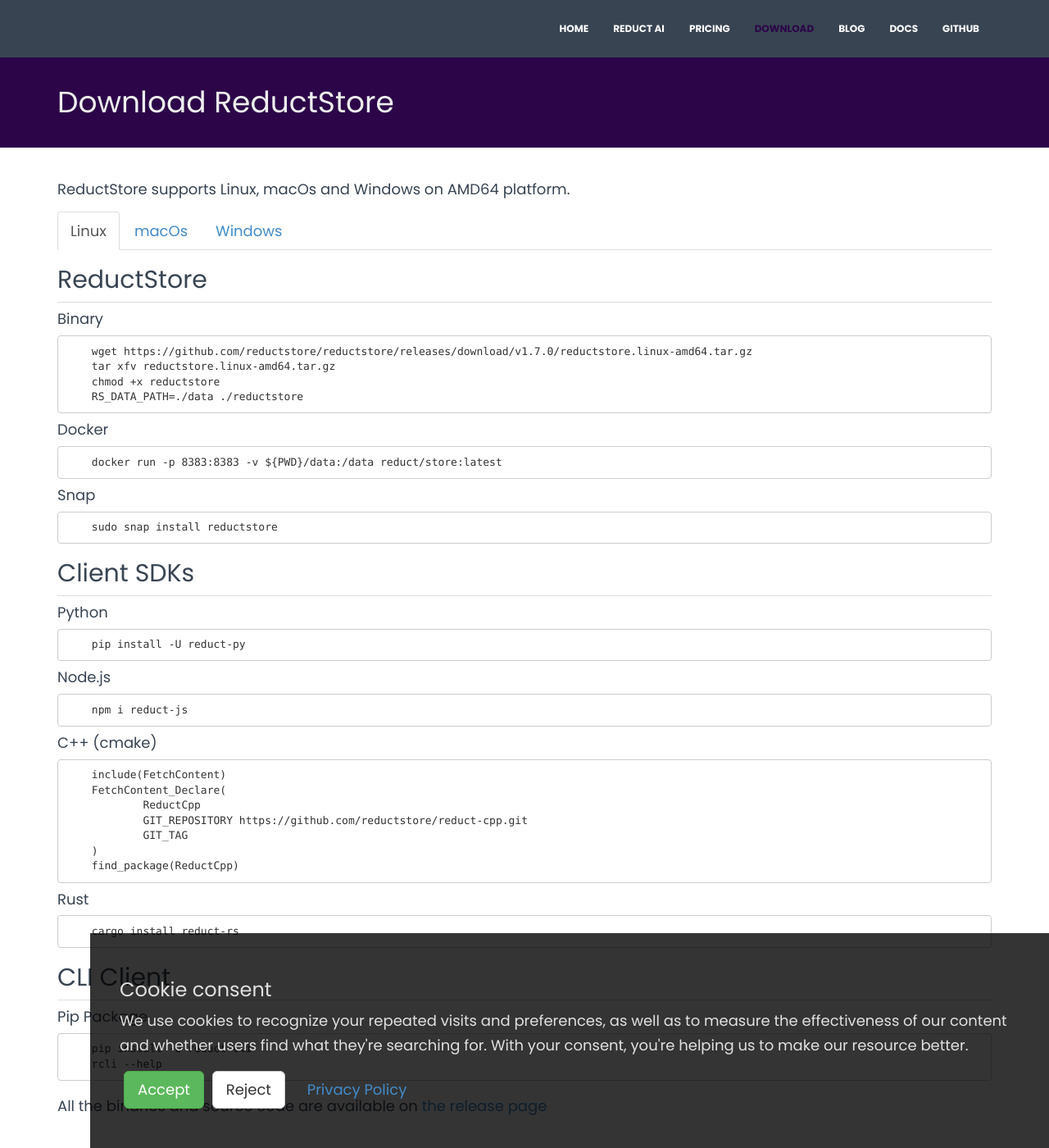
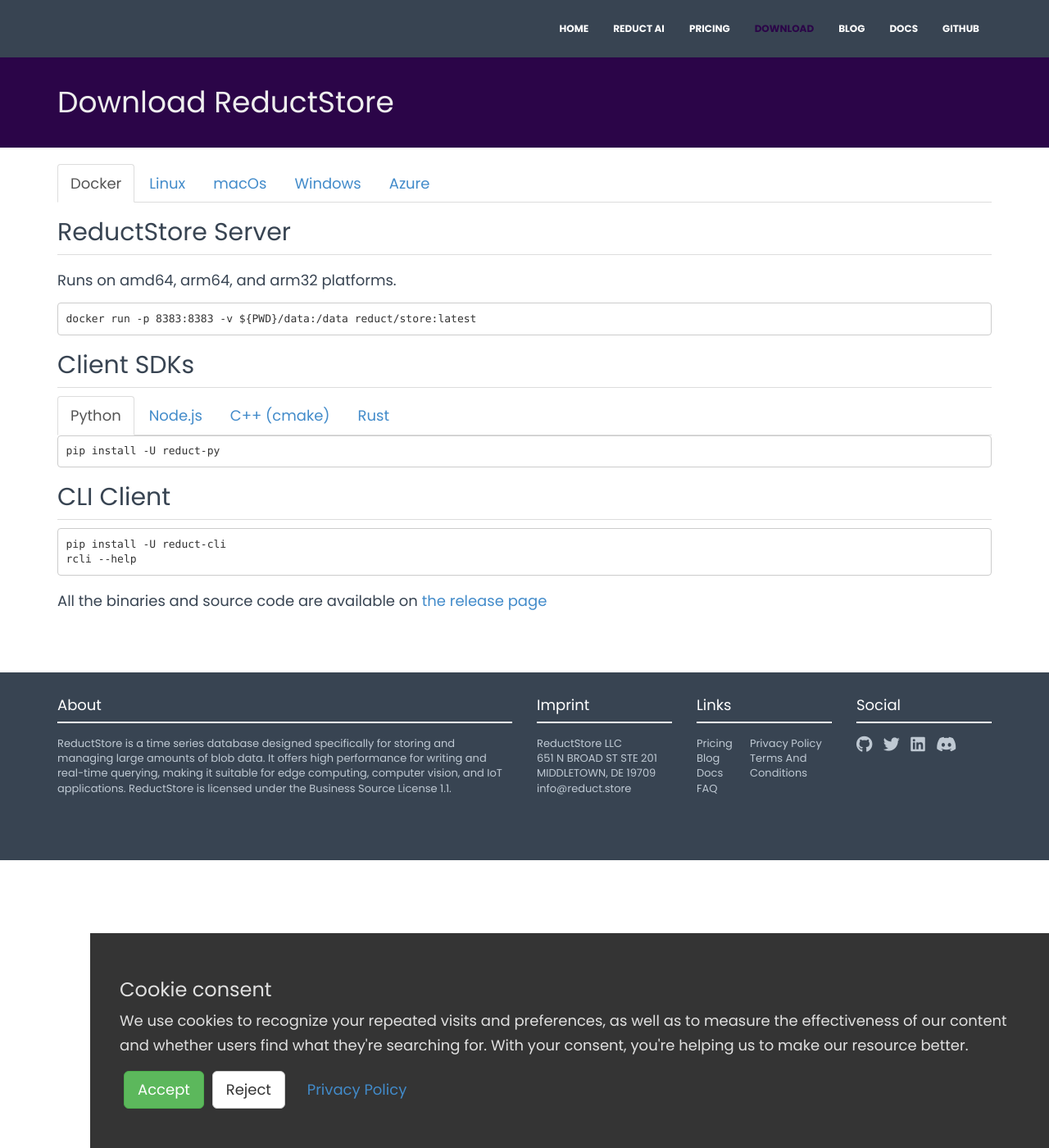
Before and after one commit to reductstore/homepage, a Jekyll site: the page built from _pages/download/index.html, in a window 1280 px wide and 1400 px high. Shown: the whole window at 82% size. Built offline with Jekyll 4.4.1, drawn with Linux system fonts in a browser that asks for light colours; nearby versions of some CDN libraries.

Commit message:
RS-24: New download page structure with Azure tab (#30)
* new download page structure with Azure tab

* correct platform compatibility

```diff
--- a/_includes/download_cli.html
+++ /dev/null
@@ -1,9 +0,0 @@
-<h2>CLI Client</h2>
-
-<div class="hline"></div>
-
-<h4>Pip Package</h4>
-<pre>
-    <code>pip install -U reduct-cli</code>
-    <code>rcli --help</code>
-</pre>
--- a/_includes/download_sdks.html
+++ /dev/null
@@ -1,28 +0,0 @@
-<h2>Client SDKs</h2>
-<div class="hline"></div>
-
-<h4>Python</h4>
-<pre>
-    <code>pip install -U reduct-py</code>
-</pre>
-
-<h4>Node.js</h4>
-<pre>
-    <code>npm i reduct-js</code>
-</pre>
-
-<h4>C++ (cmake)</h4>
-<pre>
-    <code>include(FetchContent)
-    FetchContent_Declare(
-            ReductCpp
-            GIT_REPOSITORY https://github.com/reductstore/reduct-cpp.git
-            GIT_TAG {{ site.projects.reduct_storage.version }}
-    )
-    find_package(ReductCpp)</code>
-</pre>
-
-<h4>Rust</h4>
-<pre>
-    <code>cargo install reduct-rs</code>
-</pre>
--- /dev/null
+++ b/_pages/download/azure.html
@@ -0,0 +1,25 @@
+<h2>ReductStore Server</h2>
+<div class="hline"></div>
+
+<p>Runs on amd64, arm64, and arm32 platforms.</p>
+
+<p>
+  Discover
+  <a
+    href="#"
+    onclick="openTabLink('https://azuremarketplace.microsoft.com/en-US/marketplace/apps/reductstorellc1689939980623.reductstore')"
+    >ReductStore on Azure Marketplace</a
+  >. For more detailed information and guidance, refer to our
+  <a href="#" onclick="openTabLink('https://docsdev.reduct.store/#azure-iot')"
+    >official documentation</a
+  >.
+</p>
+
+<!--
+Workaround: Using JS to open links due to conflict between Bootstrap tabs and direct hyperlinks.
+-->
+<script>
+  function openTabLink(url) {
+    window.open(url, "_blank");
+  }
+</script>
--- /dev/null
+++ b/_pages/download/cli.html
@@ -0,0 +1,7 @@
+<h2>CLI Client</h2>
+<div class="hline"></div>
+
+<pre>
+<code>pip install -U reduct-cli</code>
+<code>rcli --help</code>
+</pre>
--- /dev/null
+++ b/_pages/download/docker.html
@@ -0,0 +1,8 @@
+<h2>ReductStore Server</h2>
+<div class="hline"></div>
+
+<p>Runs on amd64, arm64, and arm32 platforms.</p>
+
+<pre>
+<code>docker run -p 8383:8383 -v ${PWD}/data:/data reduct/store:latest</code>
+</pre>
--- a/_pages/download/index.html
+++ b/_pages/download/index.html
@@ -4,68 +4,64 @@
 description: Download page for ReductStore and its SDKs with download links and instructions for Linux, Windows and macOS.
 permalink: /download
 ---
-<p>
-    ReductStore supports Linux, macOs and Windows on AMD64 platform.
-</p>
+
 <ul class="nav nav-tabs" role="tablist">
   <li role="presentation" class="active">
-        <a href="#linux" aria-controls="python" role="tab" data-toggle="tab">Linux</a>
+    <a href="#docker" aria-controls="docker" role="tab" data-toggle="tab"
+      >Docker</a
+    >
+  </li>
+  <li role="presentation">
+    <a href="#linux" aria-controls="python" role="tab" data-toggle="tab"
+      >Linux</a
+    >
   </li>
   <li role="presentation">
     <a href="#macOs" aria-controls="js" role="tab" data-toggle="tab">macOs</a>
   </li>
   <li role="presentation">
-        <a href="#windows" aria-controls="cpp" role="tab" data-toggle="tab">Windows</a>
+    <a href="#windows" aria-controls="cpp" role="tab" data-toggle="tab"
+      >Windows</a
+    >
+  </li>
+  <li role="presentation">
+    <a href="#azure" aria-controls="azure" role="tab" data-toggle="tab"
+      >Azure</a
+    >
   </li>
 </ul>
 
 <!-- Tab panes -->
 <div class="tab-content" id="UsageTab">
-    <div role="tabpanel" class="tab-pane active" id="linux">
-        <h2>ReductStore</h2>
-        <div class="hline"></div>
+  <div role="tabpanel" class="tab-pane active" id="docker">
+    {% include_relative docker.html %}{% include_relative sdks.html
+    prefix="docker" %} {% include_relative cli.html %}
+  </div>
 
-        <h4>Binary</h4>
+  <div role="tabpanel" class="tab-pane" id="linux">
+    {% include_relative linux.html %} {% include_relative sdks.html
+    prefix="linux" %} {% include_relative cli.html %}
+  </div>
 
-        <pre><code>    wget https://github.com/reductstore/reductstore/releases/download/{{ site.projects.reductstore.version }}/reductstore.linux-amd64.tar.gz
-    tar xfv reductstore.linux-amd64.tar.gz
-    chmod +x reductstore
-    RS_DATA_PATH=./data ./reductstore</code></pre>
-        <h4>Docker</h4>
-        <pre><code>    docker run -p 8383:8383 -v ${PWD}/data:/data reduct/store:latest</code></pre>
-        <h4>Snap</h4>
-        <pre><code>    sudo snap install reductstore</code></pre>
+  <div role="tabpanel" class="tab-pane" id="macOs">
+    {% include_relative macos.html %} {% include_relative sdks.html
+    prefix="macOs" %} {% include_relative cli.html %}
+  </div>
 
-        {% include download_sdks.html %}
-        {% include download_cli.html %}
+  <div role="tabpanel" class="tab-pane" id="windows">
+    {% include_relative windows.html %}{% include_relative sdks.html
+    prefix="windows" %} {% include_relative cli.html %}
   </div>
-    <div role="tabpanel" class="tab-pane" id="macOs">
-        <h2>ReductStore</h2>
-        <div class="hline"></div>
-
-        <h4>Binary</h4>
-        <pre><code>    wget https://github.com/reductstore/reductstore/releases/download/{{ site.projects.reductstore.version }}/reductstore.macos-amd64.tar.gz
-    tar xfv reductstore.macos-amd64.tar.gz
-    chmod +x reductstore
-    RS_DATA_PATH=./data ./reductstore</code></pre>
-        {% include download_sdks.html %}
-        {% include download_cli.html %}
-    </div>
-    <div role="tabpanel" class="tab-pane" id="windows">
-        <h2>ReductStore</h2>
-        <div class="hline"></div>
-
-        <h4>Binary</h4>
-        <pre><code>    Invoke-WebRequest -Uri  https://github.com/reductstore/reductstore/releases/download/{{ site.projects.reductstore.version }}/reductstore.win-amd64.zip -OutFile reductstore.zip
-    Expand-Archive -LiteralPath reductstore.zip -DestinationPath .
-    .\reductstore.exe</code></pre>
-
-        {% include download_sdks.html %}
-        {% include download_cli.html %}
+  <div role="tabpanel" class="tab-pane" id="azure">
+    {% include_relative azure.html %}{% include_relative sdks.html
+    prefix="azure" %} {% include_relative cli.html %}
   </div>
 </div>
 <p>
-    All the binaries and source code are available on <a
-        href="https://github.com/reductstore/reductstore/releases/tag/{{ site.projects.reductstore.version }}">the
-    release page</a>
+  All the binaries and source code are available on
+  <a
+    href="https://github.com/reductstore/reductstore/releases/tag/{{ site.projects.reductstore.version }}"
+    target="_blank"
+    >the release page</a
+  >
 </p>
--- /dev/null
+++ b/_pages/download/linux.html
@@ -0,0 +1,28 @@
+<h2>ReductStore Server</h2>
+<div class="hline"></div>
+
+<p>Compatible with the amd64 architecture.</p>
+
+<ul class="nav nav-tabs" role="tablist">
+  <li role="presentation" class="active">
+    <a href="#binary" aria-controls="binary" role="tab" data-toggle="tab"
+      >Binary</a
+    >
+  </li>
+  <li role="presentation">
+    <a href="#snap" aria-controls="snap" role="tab" data-toggle="tab">Snap</a>
+  </li>
+</ul>
+
+<!-- Tab panes -->
+<div class="tab-content">
+  <div role="tabpanel" class="tab-pane active" id="binary">
+    <pre><code>wget https://github.com/reductstore/reductstore/releases/download/{{ site.projects.reductstore.version }}/reductstore.linux-amd64.tar.gz
+tar xfv reductstore.linux-amd64.tar.gz
+chmod +x reductstore
+RS_DATA_PATH=./data ./reductstore</code></pre>
+  </div>
+  <div role="tabpanel" class="tab-pane" id="snap">
+    <pre><code>sudo snap install reductstore</code></pre>
+  </div>
+</div>
--- /dev/null
+++ b/_pages/download/macos.html
@@ -0,0 +1,9 @@
+<h2>ReductStore Server</h2>
+<div class="hline"></div>
+
+<p>Compatible with the amd64 architecture.</p>
+
+<pre><code>wget https://github.com/reductstore/reductstore/releases/download/{{ site.projects.reductstore.version }}/reductstore.macos-amd64.tar.gz
+tar xfv reductstore.macos-amd64.tar.gz
+chmod +x reductstore
+RS_DATA_PATH=./data ./reductstore</code></pre>
--- /dev/null
+++ b/_pages/download/sdks.html
@@ -0,0 +1,68 @@
+<h2>Client SDKs</h2>
+<div class="hline"></div>
+
+<ul class="nav nav-tabs" role="tablist">
+  <li role="presentation" class="active">
+    <a
+      href="#{{include.prefix}}-python"
+      aria-controls="{{include.prefix}}-python"
+      role="tab"
+      data-toggle="tab"
+      >Python</a
+    >
+  </li>
+  <li role="presentation">
+    <a
+      href="#{{include.prefix}}-nodejs"
+      aria-controls="{{include.prefix}}-nodejs"
+      role="tab"
+      data-toggle="tab"
+      >Node.js</a
+    >
+  </li>
+  <li role="presentation">
+    <a
+      href="#{{include.prefix}}-cpp"
+      aria-controls="{{include.prefix}}-cpp"
+      role="tab"
+      data-toggle="tab"
+      >C++ (cmake)</a
+    >
+  </li>
+  <li role="presentation">
+    <a
+      href="#{{include.prefix}}-rust"
+      aria-controls="{{include.prefix}}-rust"
+      role="tab"
+      data-toggle="tab"
+      >Rust</a
+    >
+  </li>
+</ul>
+
+<!-- Tab panes -->
+<div class="tab-content">
+  <div role="tabpanel" class="tab-pane active" id="{{include.prefix}}-python">
+    <pre><code>pip install -U reduct-py</code></pre>
+  </div>
+
+  <div role="tabpanel" class="tab-pane" id="{{include.prefix}}-nodejs">
+    <pre><code>npm i reduct-js</code></pre>
+  </div>
+
+  <div role="tabpanel" class="tab-pane" id="{{include.prefix}}-cpp">
+    <pre><code>include(FetchContent)
+
+FetchContent_Declare(
+    ReductCpp
+    GIT_REPOSITORY https://github.com/reductstore/reduct-cpp.git
+    GIT_TAG {{ site.projects.reduct_storage.version }}
+)
+
+find_package(ReductCpp)</code></pre>
+  </div>
+
+  <div role="tabpanel" class="tab-pane" id="{{include.prefix}}-rust">
+    <pre><code>cargo install reduct-rs</code></pre>
+  </div>
+</div>
--- /dev/null
+++ b/_pages/download/windows.html
@@ -0,0 +1,8 @@
+<h2>ReductStore Server</h2>
+<div class="hline"></div>
+
+<p>Compatible with the amd64 architecture.</p>
+
+<pre><code>Invoke-WebRequest -Uri  https://github.com/reductstore/reductstore/releases/download/{{ site.projects.reductstore.version }}/reductstore.win-amd64.zip -OutFile reductstore.zip
+Expand-Archive -LiteralPath reductstore.zip -DestinationPath .
+.\reductstore.exe</code></pre>
```
Lines whose indentation alone changed are shown as unchanged.
